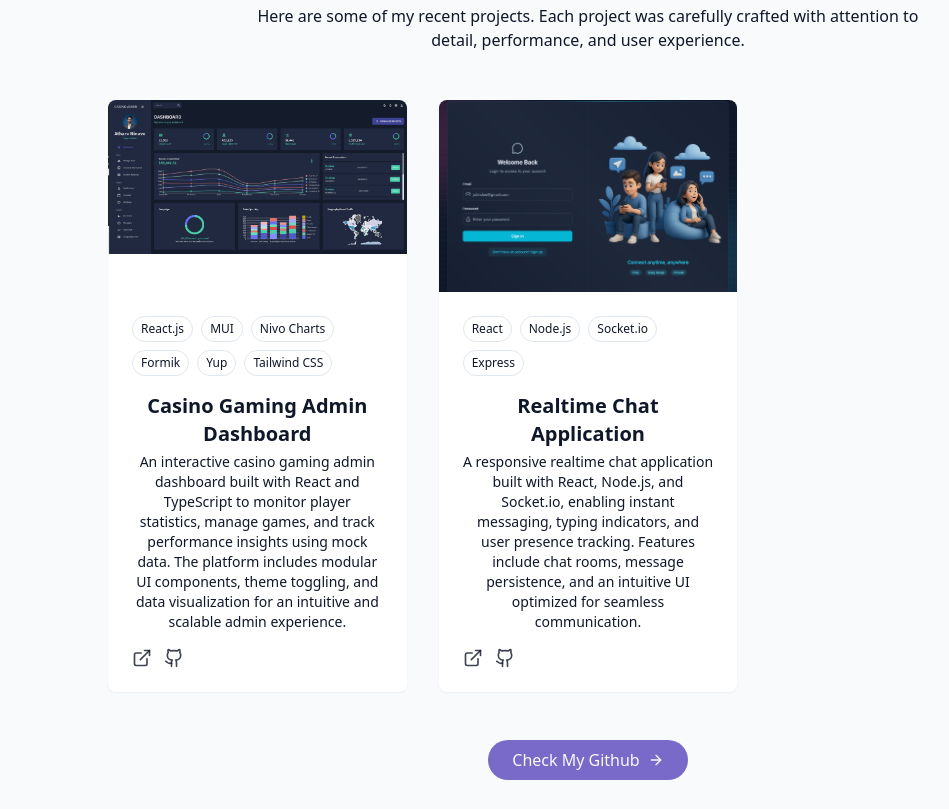
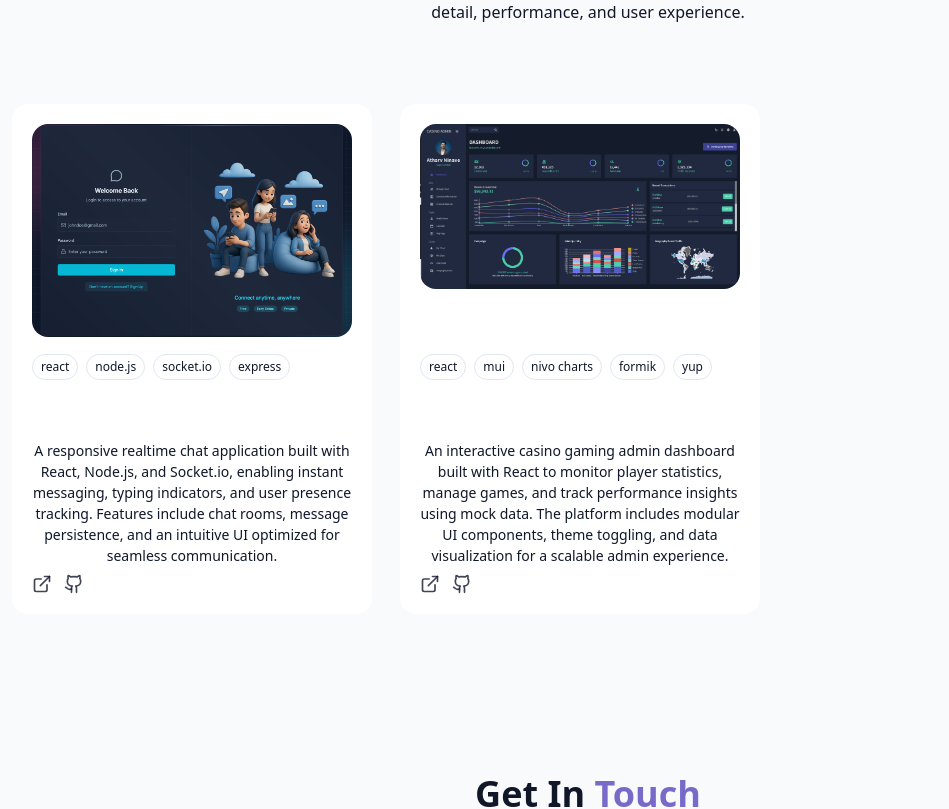
Before and after one commit to atharvninave18/atharv-portfolio, a React (Vite) app: page / in a window 1280 px wide. Shown: the part 3676-4485 px from the top of the page, without its empty margins (52-1001 px from the left). Built offline with nearby package versions, Linux system fonts and the light colour scheme.

Commit message:
added project section

```diff
--- a/package.json
+++ b/package.json
@@ -31,6 +31,7 @@
     "react-icons": "^5.5.0",
     "react-parallax-tilt": "^1.7.309",
     "react-router-dom": "^7.5.1",
+    "react-tilt": "^1.0.2",
     "react-typing-effect": "^2.0.5",
     "react-vertical-timeline-component": "^3.5.3",
     "sonner": "^2.0.7",
--- a/src/components/Experience.jsx
+++ b/src/components/Experience.jsx
@@ -214,8 +214,8 @@ const Experience = () => {
             Work Experience.
           </h2> */}
           <div className="text-center mb-16">
-        <h2 className="text-4xl font-bold text-gradient">EXPERIENCE</h2>
-         <div className="w-32 h-1 bg-purple-500 mx-auto mt-4"></div>
+        <h2 className="text-4xl font-bold ">EXPERIENCE</h2>
+
        <p className="text-gray-400 mt-4 text-lg font-semibold">
          A collection of my work experience and the roles I have taken in
          various organizations    </p>
--- a/src/components/ProjectsSection.jsx
+++ b/src/components/ProjectsSection.jsx
@@ -1,82 +1,194 @@
-import { ArrowRight, ExternalLink, Github } from "lucide-react";
-import { projects } from "../constant";
+// import { ArrowRight, ExternalLink, Github } from "lucide-react";
+// import { projects } from "../constant";
 
 
 
-export const ProjectsSection = () => {
-  return (
-    <section id="projects" className="py-24 px-4 relative">
-      <div className="container mx-auto max-w-5xl">
-        <h2 className="text-3xl md:text-4xl font-bold mb-4 text-center">
-          {" "}
-          Featured <span className="text-primary"> Projects </span>
-        </h2>
+// export const ProjectsSection = () => {
+//   return (
+//     <section id="projects" className="py-24 px-4 relative">
+//       <div className="container mx-auto max-w-5xl">
+//         <h2 className="text-3xl md:text-4xl font-bold mb-4 text-center">
+//           {" "}
+//           Featured <span className="text-primary"> Projects </span>
+//         </h2>
 
-        <p className="text-center text-muted-foreground mb-12 max-w-2xl mx-auto">
-          Here are some of my recent projects. Each project was carefully
-          crafted with attention to detail, performance, and user experience.
-        </p>
+//         <p className="text-center text-muted-foreground mb-12 max-w-2xl mx-auto">
+//           Here are some of my recent projects. Each project was carefully
+//           crafted with attention to detail, performance, and user experience.
+//         </p>
 
-        <div className="grid grid-cols-1 md:grid-cols-2 lg:grid-cols-3 gap-8">
-          {projects.map((project, key) => (
-            <div
-              key={key}
-              className="group bg-card rounded-lg overflow-hidden shadow-xs card-hover"
-            >
-              <div className="h-48 overflow-hidden">
-                <img
-                  src={project.image}
-                  alt={project.title}
-                  className="w-full h-full object-cover transition-transform duration-500 group-hover:scale-110"
-                />
-              </div>
+//         <div className="grid grid-cols-1 md:grid-cols-2 lg:grid-cols-3 gap-8">
+//           {projects.map((project, key) => (
+//             <div
+//               key={key}
+//               className="group bg-card rounded-lg overflow-hidden shadow-xs card-hover"
+//             >
+//               <div className="h-48 overflow-hidden">
+//                 <img
+//                   src={project.image}
+//                   alt={project.title}
+//                   className="w-full h-full object-cover transition-transform duration-500 group-hover:scale-110"
+//                 />
+//               </div>
 
-              <div className="p-6">
-                <div className="flex flex-wrap gap-2 mb-4">
-                  {project.tags.map((tag) => (
-                    <span className="px-2 py-1 text-xs font-medium border rounded-full bg-secondary text-secondary-foreground">
-                      {tag}
-                    </span>
+//               <div className="p-6">
+//                 <div className="flex flex-wrap gap-2 mb-4">
+//                   {project.tags.map((tag) => (
+//                     <span className="px-2 py-1 text-xs font-medium border rounded-full bg-secondary text-secondary-foreground">
+//                       {tag}
+//                     </span>
+//                   ))}
+//                 </div>
+
+//                 <h3 className="text-xl font-semibold mb-1"> {project.title}</h3>
+//                 <p className="text-muted-foreground text-sm mb-4">
+//                   {project.description}
+//                 </p>
+//                 <div className="flex justify-between items-center">
+//                   <div className="flex space-x-3">
+//                     <a
+//                       href={project.demoUrl}
+//                       target="_blank"
+//                       className="text-foreground/80 hover:text-primary transition-colors duration-300"
+//                     >
+//                       <ExternalLink size={20} />
+//                     </a>
+//                     <a
+//                       href={project.githubUrl}
+//                       target="_blank"
+//                       className="text-foreground/80 hover:text-primary transition-colors duration-300"
+//                     >
+//                       <Github size={20} />
+//                     </a>
+//                   </div>
+//                 </div>
+//               </div>
+//             </div>
+//           ))}
+//         </div>
+
+//         <div className="text-center mt-12">
+//           <a
+//             className="cosmic-button w-fit flex items-center mx-auto gap-2"
+//             target="_blank"
+//             href="https://github.com/atharvninave18"
+//           >
+//             Check My Github <ArrowRight size={16} />
+//           </a>
+//         </div>
+//       </div>
+//     </section>
+//   );
+// };
+import { Tilt } from "react-tilt";
+import { motion } from "framer-motion";
+
+// import { github, preview } from "../assets";
+import { PROJECTS } from "../constant";
+import SectionWrapper from "../hoc/SectionWrapper";
+import { styles } from "../styles";
+import { cn } from "../utils/libs";
+import { fadeIn, textVariant } from "../utils/motion";
+ import { ArrowRight, ExternalLink, Github } from "lucide-react";
+// Project Card
+const ProjectCard = ({
+  index,
+  name,
+  description,
+  tags,
+  image,
+  source_code_link,
+  live_site_link,
+}) => (
+  <motion.div variants={fadeIn("up", "spring", index * 0.5, 0.75)}>
+    <Tilt
+      options={{
+        max: 10,
+        scale: 1,
+        speed: 250,
+      }}
+      className="bg-card p-5 rounded-2xl sm:w-[360px] w-full"
+    >
+      <div className="relative w-full h-[230px]">
+        {/* Project image */}
+        <img
+          src={image}
+          alt={name}
+          className="w-full h-full object-cover rounded-2xl"
+        />
+
+      </div>
+ <div className="flex flex-wrap gap-2 mb-4">
+                  {tags.map((tag, tagIdx) => (
+                     <span className="px-2 py-1 text-xs font-medium border rounded-full bg-secondary text-secondary-foreground">
+                       {tag.name}
+                     </span>
                   ))}
                 </div>
+      {/* Project info */}
+      <div className="mt-2">
+        <h3 className="text-white font-bold text-[24px]">{name}</h3>
+        <p className="mt-2 text-secondary text-[14px]">{description}</p>
+      </div>
 
-                <h3 className="text-xl font-semibold mb-1"> {project.title}</h3>
-                <p className="text-muted-foreground text-sm mb-4">
-                  {project.description}
-                </p>
-                <div className="flex justify-between items-center">
+      {/* Tags */}
+      {/* <div className="mt-4 flex flex-wrap gap-2">
+        {tags.map((tag, tagIdx) => (
+          <p key={`tag-${tagIdx}`} className={cn(tag.color, "text-[14px]")}>
+            #{tag.name}
+          </p>
+        ))}
+      </div> */}
+
+
+      <div className="flex justify-between items-center mt-2">
                   <div className="flex space-x-3">
                     <a
-                      href={project.demoUrl}
+                      // href={project.demoUrl}
                       target="_blank"
                       className="text-foreground/80 hover:text-primary transition-colors duration-300"
                     >
-                      <ExternalLink size={20} />
-                    </a>
+                      <ExternalLink size={20} />                     </a>
                     <a
-                      href={project.githubUrl}
-                      target="_blank"
-                      className="text-foreground/80 hover:text-primary transition-colors duration-300"
-                    >
-                      <Github size={20} />
-                    </a>
-                  </div>
-                </div>
-              </div>
-            </div>
+                      // href={project.githubUrl}
+                       target="_blank"
+                       className="text-foreground/80 hover:text-primary transition-colors duration-300"
+                     >
+                       <Github size={20} />                     </a>
+                   </div>
+               </div>
+    </Tilt>
+  </motion.div>
+);
+
+// Works Section
+export const ProjectsSection = () => {
+  return (
+    <SectionWrapper>
+      <>
+        {/* Title */}
+        <motion.div variants={textVariant()}>
+        <h2 className="text-3xl md:text-4xl font-bold mb-4 text-center">
+          {" "}
+           Featured <span className="text-primary"> Projects </span>
+         </h2>
+
+         <p className="text-center text-muted-foreground mb-12 max-w-2xl mx-auto">
+          Here are some of my recent projects. Each project was carefully
+         crafted with attention to detail, performance, and user experience.
+        </p>
+        </motion.div>
+
+        {/* Description */}
+
+
+        {/* Project cards */}
+        <div className="mt-20 flex flex-wrap gap-7">
+          {PROJECTS.map((project, i) => (
+            <ProjectCard key={`project-${i}`} index={i} {...project} />
           ))}
         </div>
-
-        <div className="text-center mt-12">
-          <a
-            className="cosmic-button w-fit flex items-center mx-auto gap-2"
-            target="_blank"
-            href="https://github.com/atharvninave18"
-          >
-            Check My Github <ArrowRight size={16} />
-          </a>
-        </div>
-      </div>
-    </section>
+      </>
+    </SectionWrapper>
   );
 };
--- a/src/constant.js
+++ b/src/constant.js
@@ -286,6 +286,152 @@ export const EXPERIENCESS = [
     ],
   },
 ] ;
+// Projects
+export const PROJECTS = [
+  {
+  name: "Realtime Chat Application",
+  description:
+    "A responsive realtime chat application built with React, Node.js, and Socket.io, enabling instant messaging, typing indicators, and user presence tracking. Features include chat rooms, message persistence, and an intuitive UI optimized for seamless communication.",
+  tags: [
+    { name: "react", color: "blue-text-gradient" },
+    { name: "node.js", color: "green-text-gradient" },
+    { name: "socket.io", color: "pink-text-gradient" },
+    { name: "express", color: "blue-text-gradient" },
+  ],
+  image: chatApp,
+  source_code_link: "#",
+  live_site_link: "#",
+},
+{
+  name: "Casino  Admin Dashboard",
+ description:
+  "An interactive casino gaming admin dashboard built with React to monitor player statistics, manage games, and track performance insights using mock data. The platform includes modular UI components, theme toggling, and data visualization for a scalable admin experience.",
+
+  tags: [
+    { name: "react", color: "blue-text-gradient" },
+    { name: "mui", color: "pink-text-gradient" },
+    { name: "nivo charts", color: "green-text-gradient" },
+    { name: "formik", color: "blue-text-gradient" },
+    { name: "yup", color: "pink-text-gradient" },
+
+  ],
+  image: adminDashboard,
+  source_code_link: "#",
+  live_site_link: "#",
+}
+,
+
+  // {
+  //   name: "Golds Gym",
+  //   description:
+  //     "Web application that enables users to search for fitness exercises, effective personalized positions, and recommends new exercises based on their personal preferences.",
+  //   tags: [
+  //     {
+  //       name: "react",
+  //       color: "blue-text-gradient",
+  //     },
+  //     {
+  //       name: "rapidapi",
+  //       color: "green-text-gradient",
+  //     },
+  //     {
+  //       name: "tailwindcss",
+  //       color: "pink-text-gradient",
+  //     },
+  //   ],
+  //   image: adminDashboard,
+  //   source_code_link: "https://github.com/sanidhyy/fitness-app",
+  //   live_site_link: "https://fitness-gym-react.netlify.app",
+  // },
+  // {
+  //   name: "Shoppy",
+  //   description:
+  //     "The most personalised admin dashboard web application that allows enables users to choose customized themes and dark mode with different pages and variety of charts.",
+  //   tags: [
+  //     {
+  //       name: "react",
+  //       color: "blue-text-gradient",
+  //     },
+  //     {
+  //       name: "syncfusion",
+  //       color: "green-text-gradient",
+  //     },
+  //     {
+  //       name: "scss",
+  //       color: "pink-text-gradient",
+  //     },
+  //   ],
+  //   image: adminDashboard,
+  //   source_code_link: "https://github.com/sanidhyy/admin-dashboard",
+  //   live_site_link: "https://shoppy-dashboard-react.netlify.app",
+  // },
+  // {
+  //   name: "TikTok Clone",
+  //   description:
+  //     "A Next JS Web Application that enables users to upload videos of any length and size, create accounts and connect with other people just like any other social media.",
+  //   tags: [
+  //     {
+  //       name: "nextjs",
+  //       color: "blue-text-gradient",
+  //     },
+  //     {
+  //       name: "nodejs",
+  //       color: "green-text-gradient",
+  //     },
+  //     {
+  //       name: "tailwindcss",
+  //       color: "pink-text-gradient",
+  //     },
+  //   ],
+  //   image: adminDashboard,
+  //   source_code_link: "https://github.com/sanidhyy/tiktok-clone",
+  //   live_site_link: "https://tiktok-clone-react.vercel.app",
+  // },
+  // {
+  //   name: "Cryptoverse",
+  //   description:
+  //     "Best Cryptocurrency web application that allows users to view price, market cap and daily change in realtime for almost every cryptocurrency in the world.",
+  //   tags: [
+  //     {
+  //       name: "react",
+  //       color: "blue-text-gradient",
+  //     },
+  //     {
+  //       name: "rapidapi",
+  //       color: "green-text-gradient",
+  //     },
+  //     {
+  //       name: "css",
+  //       color: "pink-text-gradient",
+  //     },
+  //   ],
+  //   image: adminDashboard,
+  //   source_code_link: "https://github.com/sanidhyy/crypto-app",
+  //   live_site_link: "https://reactjscryptoapp.netlify.app",
+  // },
+  // {
+  //   name: "Travel Advisor",
+  //   description:
+  //     "Web application that enables you to view your nearby restaurants, hotels and attractions which can be sorted by ratings, price and much more.",
+  //   tags: [
+  //     {
+  //       name: "react",
+  //       color: "blue-text-gradient",
+  //     },
+  //     {
+  //       name: "rapidapi",
+  //       color: "green-text-gradient",
+  //     },
+  //     {
+  //       name: "material-ui",
+  //       color: "pink-text-gradient",
+  //     },
+  //   ],
+  //   image: chatApp,
+  //   source_code_link: "https://github.com/sanidhyy/travel-advisor",
+  //   live_site_link: "https://travel-advisor-reactjs.netlify.app",
+  // },
+]
 export const projects = [
   {
     id: 1,
```
Also changed, not shown: 1 other file (tests, documents, lock files or other folders).
